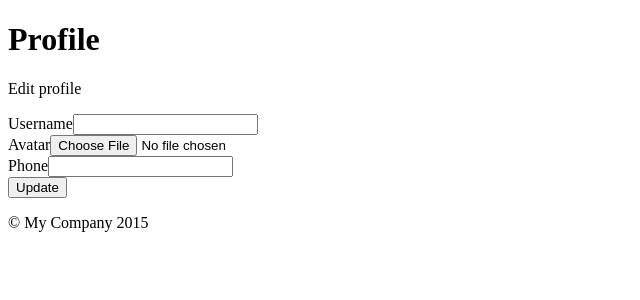
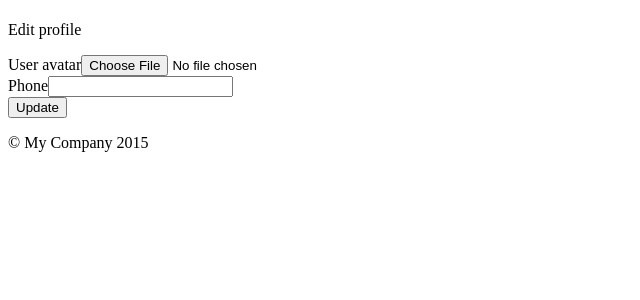
Before and after one commit to wildex/yii-user-system, a Yii app: template backend/views/user/profile.php in a window 1280 px wide. Shown: the top 300 px of the page, without its empty margins (0-640 px from the left). Run offline with PHP 8.4 and a stand-in for Yii, Linux system fonts and the light colour scheme; the template is opened without the code that fills it, so the values that code supplies are empty; form fields are guessed from the names that the template uses; some libraries are stand-ins or nearby versions.

Commit message:
added ability to edit user photo

```diff
--- a/backend/views/user/profile.php
+++ b/backend/views/user/profile.php
@@ -2,28 +2,35 @@
 
 /* @var $this yii\web\View */
 /* @var $form yii\bootstrap\ActiveForm */
-/* @var $model \common\models\LoginForm */
+/* @var $fileRepo \common\models\FileRepository */
+/* @var $user \common\models\User */
 
 use yii\helpers\Html;
 use yii\bootstrap\ActiveForm;
+use himiklab\thumbnail\EasyThumbnailImage;
 
 $this->title = 'Profile';
 $this->params['breadcrumbs'][] = $this->title;
 ?>
 <div class="profile-manage">
-    <h1><?= Html::encode($this->title) ?></h1>
+    <h1><?= Html::encode($user->username) ?></h1>
 
     <p>Edit profile</p>
 
     <div class="row">
         <div class="col-lg-5">
             <?php $form = ActiveForm::begin(['id' => 'profile-form', 'options' => ['enctype' => 'multipart/form-data']]); ?>
-
-                <?= $form->field($model, 'username') ?>
-
-                <?= $form->field($model, 'avatar')->fileInput() ?>
-
-                <?= $form->field($model, 'phone') ?>
+                <?php
+                    echo EasyThumbnailImage::thumbnailImg(
+                        Yii::getAlias('@common/') . $user->avatar,
+                        150,
+                        150,
+                        EasyThumbnailImage::THUMBNAIL_OUTBOUND,
+                        ['alt' => $user->username]
+                    );
+                ?>
+                <?= $form->field($fileRepo, 'imageFile')->fileInput()->label('User avatar') ?>
+                <?= $form->field($user, 'phone') ?>
 
                 <div class="form-group">
                     <?= Html::submitButton('Update', ['class' => 'btn btn-primary', 'name' => 'update-button']) ?>
```
